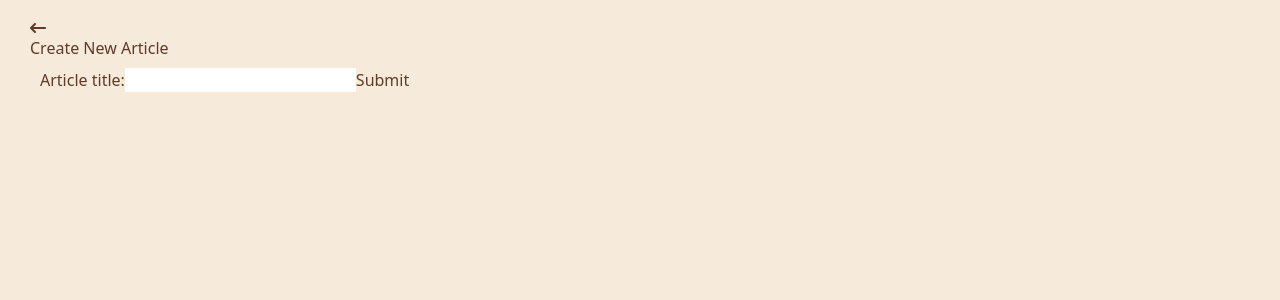
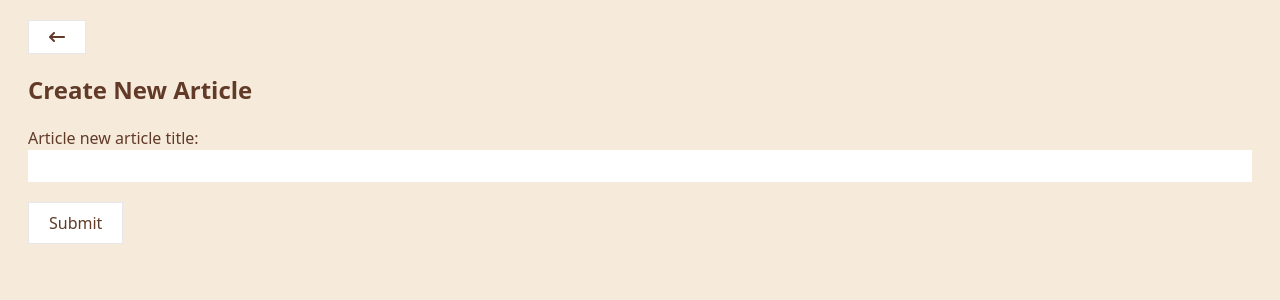
Before and after one commit to eliram9/bigbrainblog, a React (Create React App) app: page /articles/new in a window 1280 px wide. Shown: the top 300 px of the page. Built offline with nearby package versions, Linux system fonts and the light colour scheme.

Commit message:
UI style changes

```diff
--- a/src/components/ArticleCreate.js
+++ b/src/components/ArticleCreate.js
@@ -4,7 +4,6 @@ import gql from 'graphql-tag';
 import { useMutation } from '@apollo/client';
 import { Link, useNavigate } from 'react-router-dom';
 import { FaArrowLeftLong } from "react-icons/fa6";
-
 
 import { GET_ALL_ARTICLES_QUERY } from '../queries/fetchAllArticles';
 
@@ -20,11 +19,22 @@ const CREATE_NEW_ARTICLE = gql`
 
 const ArticleCreate = () => {
     const [title, setTitle] = useState('');
+    const [errorMessage, setErrorMessage] = useState('');
+
     const [createArticle, { data, loading, error }] = useMutation(CREATE_NEW_ARTICLE);
     const navigate = useNavigate(); // Use the navigate hook for navigation
 
     const CreateNewArticle = (evt) => {
         evt.preventDefault();
+
+        // Validate the title length
+        if (title.length < 2) {
+            setErrorMessage('Title must be at least 2 characters long.');
+            return; // Stop further execution
+        }
+
+        // If validation passes, clear the error message and proceed
+        setErrorMessage('');
         createArticle({
             variables: {
                 title: title
@@ -38,19 +48,29 @@ const ArticleCreate = () => {
     };
 
     return (
-        <div style={{ padding: "20px 30px" }}>
-            <Link to="/">
-                <FaArrowLeftLong />
-            </Link>
-            <h5>Create New Article</h5>
-            <form style={{ padding: "8px 10px" }}
+        <div className='px-7 py-5'>
+            <div className='bg-white w-fit px-5 py-2 border mb-5 hover:bg-gray-300'>
+                <Link to="/">
+                    <FaArrowLeftLong />
+                </Link>
+            </div>
+
+            <h5 className='mb-5 text-2xl font-semibold'>Create New Article</h5>
+            <form
                   onSubmit={CreateNewArticle}
             >
-                <label>Article title:</label>
+                <label>Article new article title: </label>
                 <input onChange={(evt) => setTitle(evt.target.value)}
                        value={title}
+                       className='p-1 w-full mb-5'
                 />
-                <button type="submit">Submit</button>
+                {/* Validation error message */}
+                {errorMessage && <p className='text-xs text-red-500'>{errorMessage}</p>}
+                <button type="submit"
+                        className='bg-white w-fit px-5 py-2 border mb-5 hover:bg-gray-300'
+                >
+                    Submit
+                </button>
             </form>
             {loading && <p>Submitting...</p>}
             {error && <p>Error :( Please try again</p>}
--- a/src/components/ArticleDetail.js
+++ b/src/components/ArticleDetail.js
@@ -2,6 +2,8 @@ import React, { useState, useEffect } from 'react';
 
 import { useQuery } from '@apollo/client';
 import { useParams, Link } from 'react-router-dom';
+import { FaArrowLeftLong } from "react-icons/fa6";
+
 import { GET_ARTICLE_DETAIL } from '../queries/fetchArticle';
 import TextCreate from './TextCreate';
 import TextList from './TextList';
@@ -25,14 +27,18 @@ const ArticleDetail = () => {
     console.log(article.texts);
 
     return (
-        <div style={{ padding: "20px 30px" }}>
-            <Link to="/" >
-                <i className='material-icons'>arrow_back</i>
-            </Link>
+        <div className='px-7 py-5'>
+            <div className='bg-white w-fit px-5 py-2 border mb-5 hover:bg-gray-300'>
+                <Link to="/">
+                    <FaArrowLeftLong />
+                </Link>
+            </div>
             <h6>Article ID:
-                <span style={{ color: "gray" }}> {article.id}</span>
+                <span className='text-gray-500 text-sm'> {article.id}</span>
             </h6>
-            <h5>{article.title}</h5>
+            <h6>Atricle Title:
+                <span className='mb-5 text-2xl font-semibold'> {article.title}</span>
+            </h6>
 
             <br />
 
--- a/src/components/ArticleList.js
+++ b/src/components/ArticleList.js
@@ -74,7 +74,7 @@ const ArticleList = () => {
 
     return (
         <div className='p-4'>
-            <h5 className='mb-5 text-green-500'>Article List</h5>
+            <h5 className='mb-5 text-2xl font-semibold'>Article List</h5>
             {data.articles.map((article) => ( // Pass each article object instead of individual properties
                 <Article key={article.id}
                          id={article.id}
```
